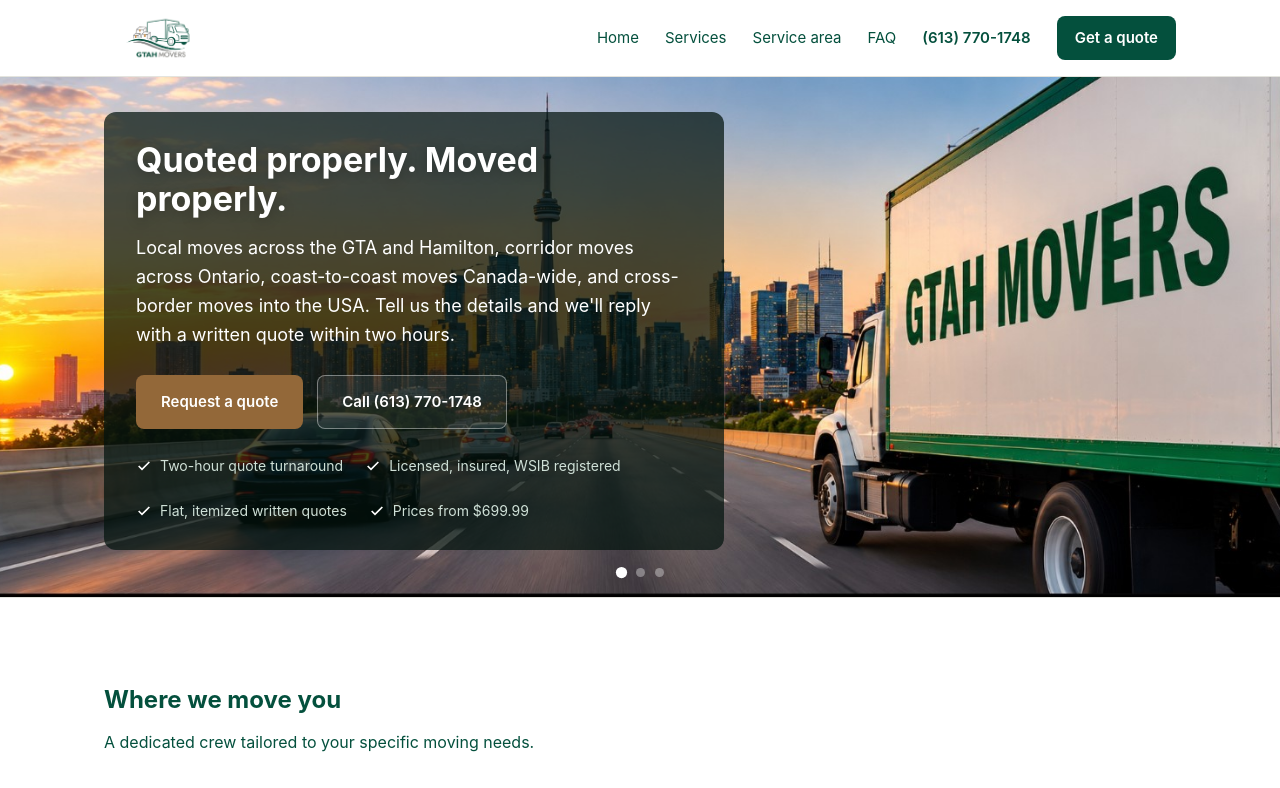
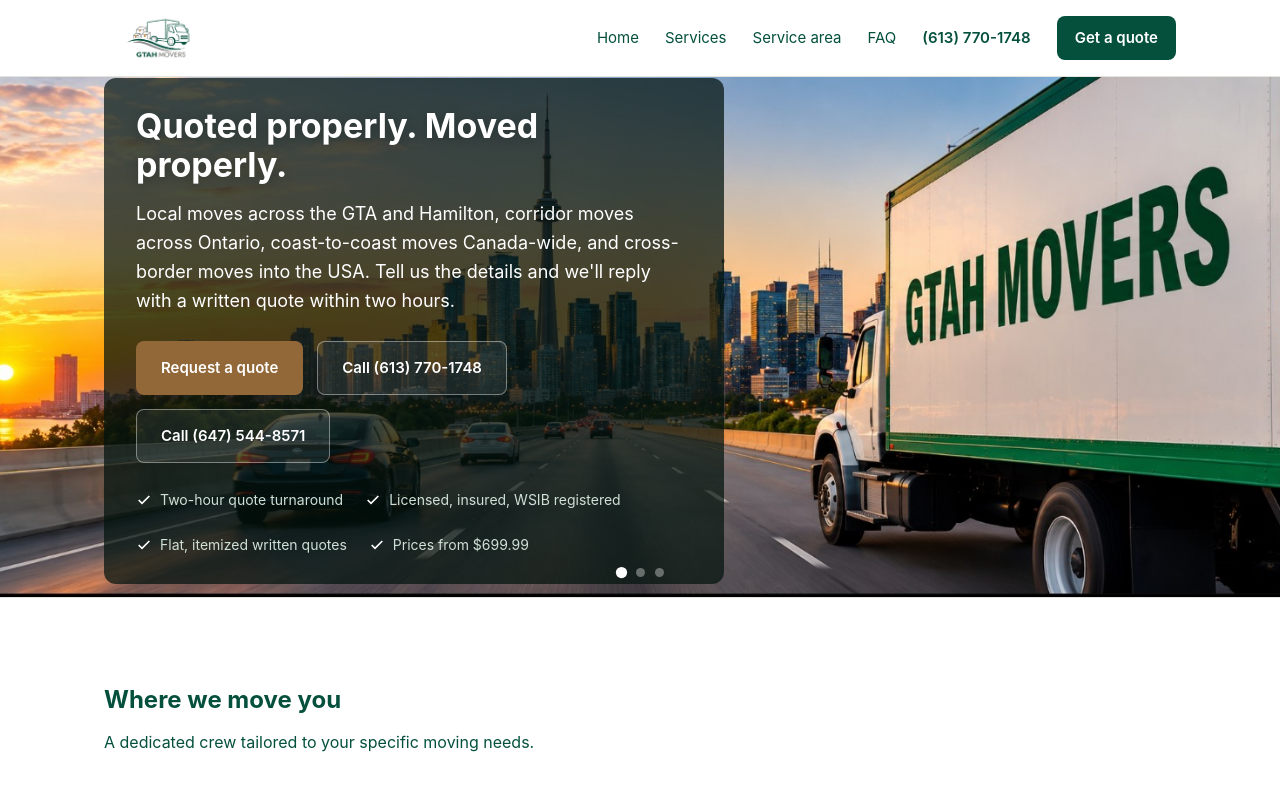
Before and after one commit to folorunshoogunshakin/gtahmovers-website, a website: page public/index.html in a window 1280 px wide. Shown: the top 788 px of the page. Drawn offline with Linux system fonts and the light colour scheme.

Commit message:
Add files via upload

```diff
--- a/public/index.html
+++ b/public/index.html
@@ -74,6 +74,7 @@
           <div class="hero-ctas">
             <a class="btn btn-primary" href="quote.html">Request a quote</a>
             <a class="btn btn-secondary" style="background:rgba(255,255,255,0.08); color:#fff; border-color:rgba(255,255,255,0.4);" href="tel:+16137701748">Call (613) 770-1748</a>
+            <a class="btn btn-secondary" style="background:rgba(255,255,255,0.08); color:#fff; border-color:rgba(255,255,255,0.4);" href="tel:+16475448571">Call (647) 544-8571</a>
           </div>
           <div class="hero-notes">
             <span><svg viewBox="0 0 24 24" fill="none" stroke-width="2.5"><path d="M4 12l5 5L20 6"/></svg>Two-hour quote turnaround</span>
```
